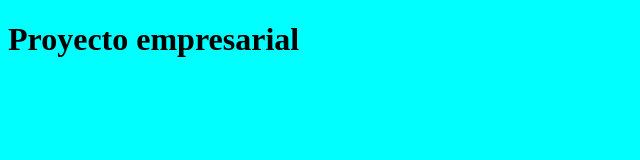
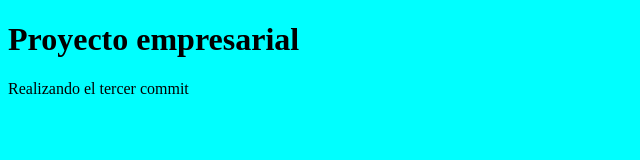
Before and after one commit to Rokie009/Rokie009.github.io, a plain HTML site: page index.html in a window 1280 px wide. Shown: the whole page, without its empty margins (0-640 px from the left). Drawn offline with Linux system fonts and the light colour scheme.

```diff
--- a/index.html
+++ b/index.html
@@ -7,5 +7,6 @@
 </head>
 <body>
 	<h1>Proyecto empresarial</h1>
+	<p>Realizando el tercer commit</p>
 </body>
 </html>
```
